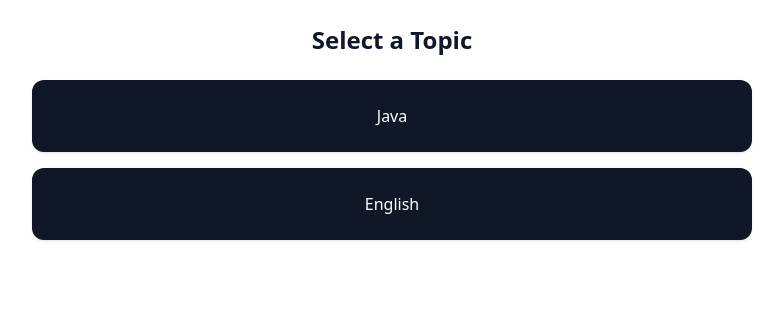
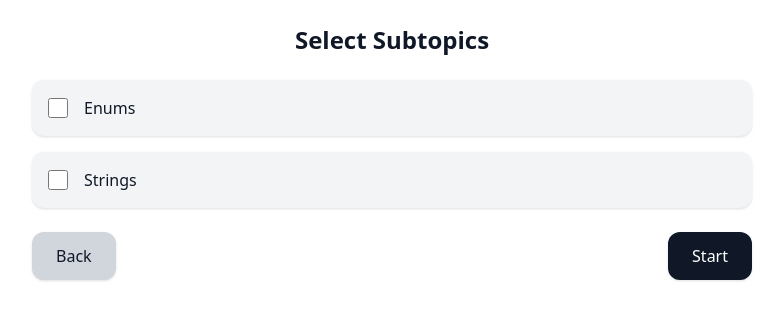
Before and after one commit to lnkhdl/react-flashcards, a React (Vite) app: page / in a window 1280 px wide. Both pictures are taken after a click on the button "Java". Shown: the top 320 px of the page, without its empty margins (248-1031 px from the left). Built offline with nearby package versions, Linux system fonts and the light colour scheme.

Commit message:
SubtopicSelector added

```diff
--- a/src/App.tsx
+++ b/src/App.tsx
@@ -1,20 +1,22 @@
 import { useEffect, useState } from "react";
 import { loadFlashcards } from "./data/loadFlashcards";
 import TopicList from "./components/TopicList";
+import SubtopicSelector from "./components/SubtopicSelector";
 
 export default function App() {
-  const [topics, setTopics] = useState<string[]>([]);
+  const [cards, setCards] = useState<any[]>([]);
+  const [currentStep, setCurrentStep] = useState<"topics" | "subtopics">("topics");
+  const [selectedTopic, setSelectedTopic] = useState<string | null>(null);
+  const [selectedSubtopics, setSelectedSubtopics] = useState<string[]>([]);
   const [loading, setLoading] = useState(true);
 
   useEffect(() => {
     async function run() {
       try {
-        const { cards } = await loadFlashcards();
-        // Extract unique topics
-        const uniqueTopics = Array.from(new Set(cards.map((c) => c.topic)));
-        setTopics(uniqueTopics);
+        const { cards: loadedCards } = await loadFlashcards();
+        setCards(loadedCards);
       } catch (err) {
-        console.error("Error loading flashcards:", err);
+        console.error(err);
       } finally {
         setLoading(false);
       }
@@ -22,17 +24,48 @@
     run();
   }, []);
 
-  const handleSelectTopic = (topic: string) => {
-    console.log("Selected topic:", topic);
-  };
-
   if (loading) {
     return (
       <div className="min-h-screen flex items-center justify-center">
-        <p className="text-gray-800 text-lg">Loading topics...</p>
+        <p className="text-gray-800 text-lg">Loading...</p>
       </div>
     );
   }
 
-  return <TopicList topics={topics} onSelect={handleSelectTopic} />;
+  // Step 1: Show topics
+  if (currentStep === "topics") {
+    const uniqueTopics = Array.from(new Set(cards.map((c) => c.topic)));
+    return (
+      <TopicList
+        topics={uniqueTopics}
+        onSelect={(topic) => {
+          setSelectedTopic(topic);
+          setCurrentStep("subtopics");
+        }}
+      />
+    );
+  }
+
+  // Step 2: Show subtopics for selected topic
+  if (currentStep === "subtopics" && selectedTopic) {
+    const subtopicsForTopic = cards
+      .filter((c) => c.topic === selectedTopic)
+      .map((c) => c.subtopic);
+    const uniqueSubtopics = Array.from(new Set(subtopicsForTopic));
+
+    return (
+      <SubtopicSelector
+        subtopics={uniqueSubtopics}
+        onChange={(selected) => setSelectedSubtopics(selected)}
+        onBack={() => setCurrentStep("topics")} // go back to topic selection
+        onStart={() => {
+          console.log("Selected Topic:", selectedTopic);
+          console.log("Selected Subtopics:", selectedSubtopics);
+          // TODO: move to flashcards view
+        }}
+      />
+    );
+  }
+
+  return null;
 }
--- /dev/null
+++ b/src/components/SubtopicSelector.tsx
@@ -0,0 +1,63 @@
+import { useState } from "react";
+import type { SubtopicSelectorProps } from "../types/subtopicSelectorProps";
+
+export default function SubtopicSelector({
+  subtopics,
+  onChange,
+  onStart,
+  onBack,
+}: SubtopicSelectorProps) {
+  const [selectedSubtopics, setSelectedSubtopics] = useState<string[]>([]);
+
+  const handleToggle = (subtopic: string) => {
+    let updated: string[];
+    if (selectedSubtopics.includes(subtopic)) {
+      updated = selectedSubtopics.filter((s) => s !== subtopic);
+    } else {
+      updated = [...selectedSubtopics, subtopic];
+    }
+    setSelectedSubtopics(updated);
+    onChange(updated);
+  };
+
+  return (
+    <div className="p-6 max-w-3xl mx-auto">
+      <h1 className="text-2xl font-bold text-gray-900 mb-6 text-center">
+        Select Subtopics
+      </h1>
+
+      <div className="flex flex-col gap-4">
+        {subtopics.map((subtopic) => (
+          <label
+            key={subtopic}
+            className="flex items-center bg-gray-100 p-4 rounded-xl shadow hover:bg-gray-200 transition duration-200 cursor-pointer"
+          >
+            <input
+              type="checkbox"
+              checked={selectedSubtopics.includes(subtopic)}
+              onChange={() => handleToggle(subtopic)}
+              className="mr-4 w-5 h-5 accent-gray-900"
+            />
+            <span className="text-gray-900 font-medium">{subtopic}</span>
+          </label>
+        ))}
+      </div>
+
+      <div className="mt-6 flex justify-between">
+        <button
+          onClick={onBack}
+          className="bg-gray-300 text-gray-900 px-6 py-3 rounded-xl shadow hover:bg-gray-400 transition duration-200 font-medium"
+        >
+          Back
+        </button>
+
+        <button
+          onClick={onStart}
+          className="bg-gray-900 text-white px-6 py-3 rounded-xl shadow hover:bg-gray-700 transition duration-200 font-medium"
+        >
+          Start
+        </button>
+      </div>
+    </div>
+  );
+}
--- /dev/null
+++ b/src/types/subtopicSelectorProps.ts
@@ -0,0 +1,6 @@
+export interface SubtopicSelectorProps {
+  subtopics: string[];
+  onChange: (selected: string[]) => void;
+  onStart: () => void;
+  onBack: () => void;
+}
```
